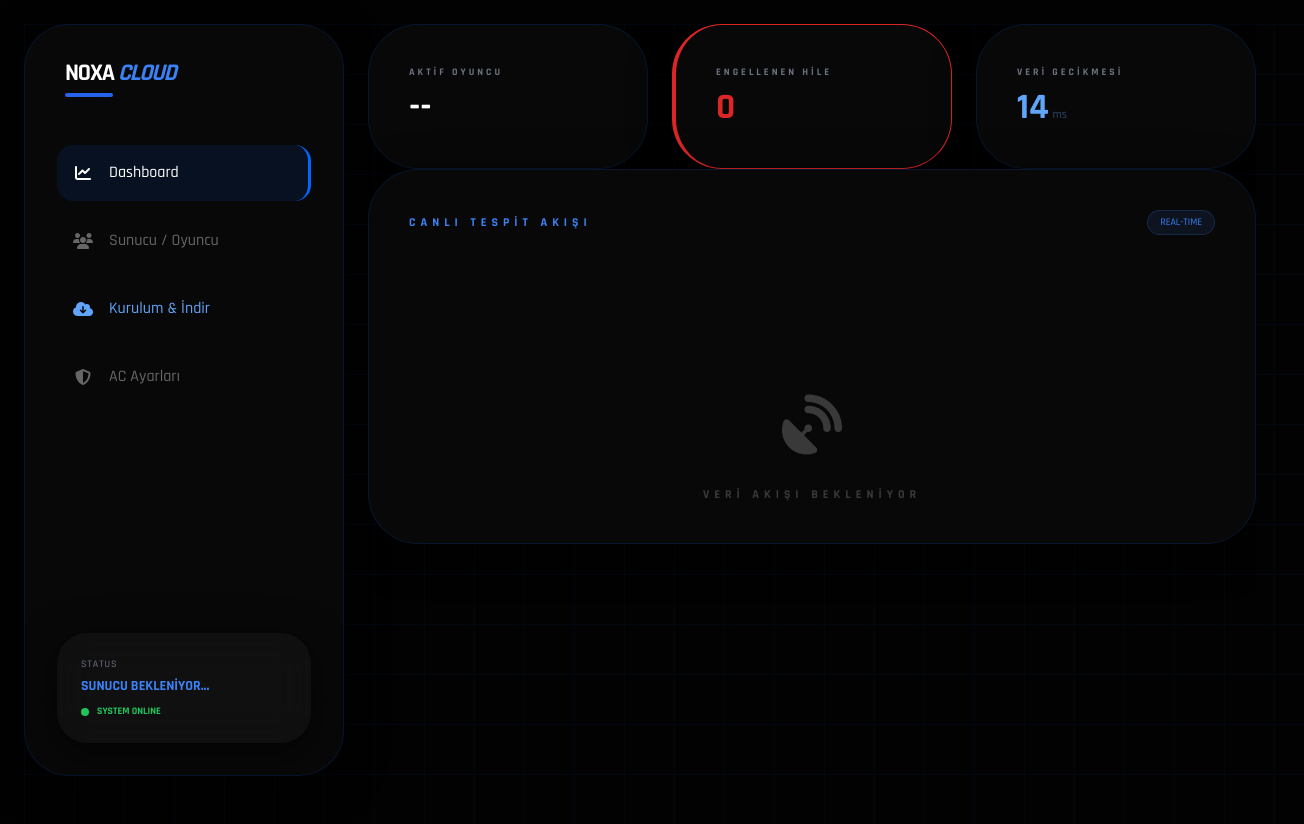
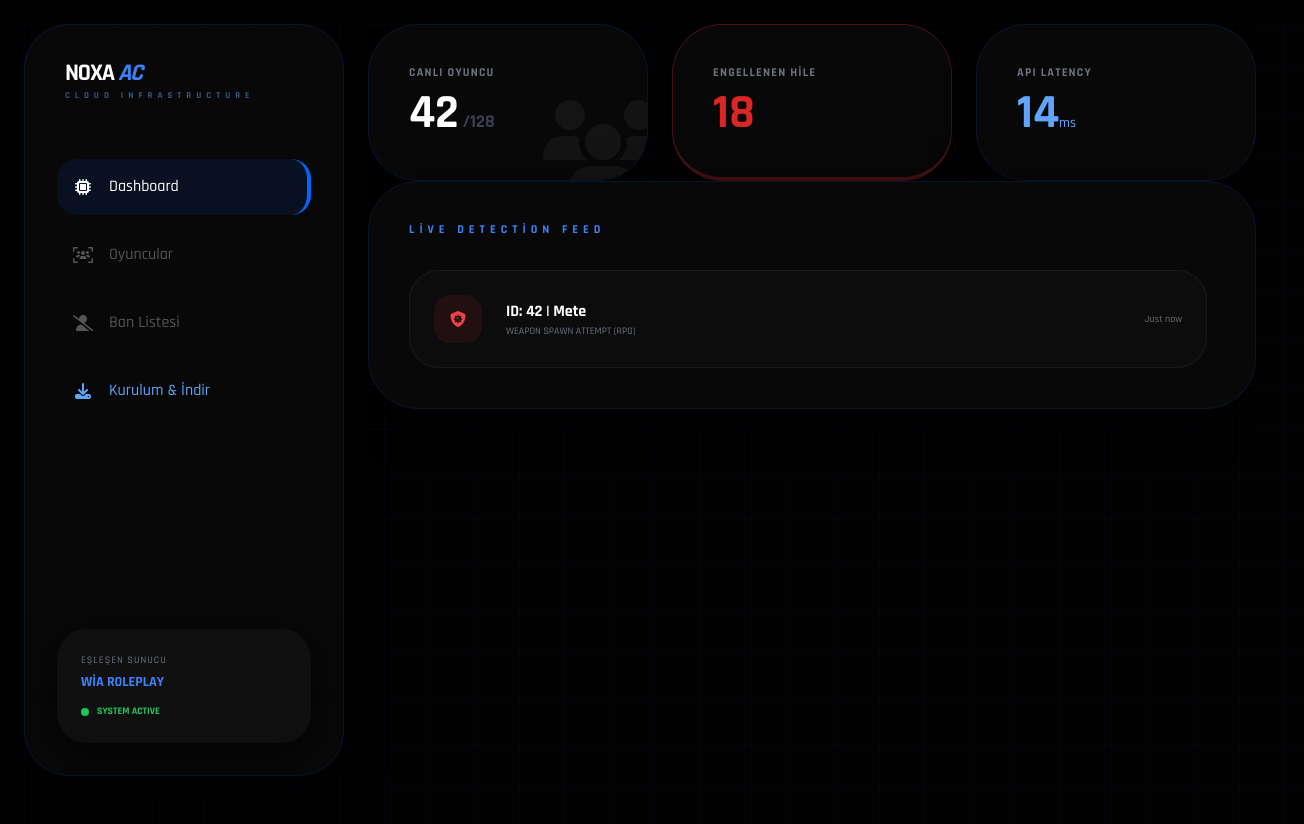
Before and after one commit to Metlofy/noxa-auth, a plain HTML site: page index.html in a window 1280 px wide. Both pictures are taken after a click on the button "Dashboard". Shown: the whole page, 1304 px wide, since content can reach past the window. After the commit the page ends 800 px from the top, so only its background shows below. Drawn offline with nearby package versions, Linux system fonts and the light colour scheme.

Commit message:
Update index.html

```diff
--- a/index.html
+++ b/index.html
@@ -2,64 +2,66 @@
 <html lang="tr">
 <head>
     <meta charset="UTF-8">
-    <title>Noxa Cloud | Management Dashboard</title>
+    <title>Noxa Cloud | Executive Panel</title>
     <script src="https://cdn.tailwindcss.com"></script>
     <link rel="stylesheet" href="https://cdnjs.cloudflare.com/ajax/libs/font-awesome/6.4.0/css/all.min.css">
     <style>
         @import url('https://fonts.googleapis.com/css2?family=Orbitron:wght@400;900&family=Rajdhani:wght@300;500;700&display=swap');
-        :root { --safir: #0066ff; --neon: #00d2ff; --dark: #020202; --card: rgba(10, 10, 10, 0.85); }
+        :root { --safir: #0066ff; --neon: #00d2ff; --dark: #020202; }
 
         body { background: var(--dark); color: white; font-family: 'Rajdhani', sans-serif; overflow: hidden; margin: 0; }
 
-        /* Arka Plan Grid Efekti */
-        body::before {
-            content: ''; position: absolute; width: 100%; height: 100%;
-            background-image: linear-gradient(rgba(0, 102, 255, 0.05) 1px, transparent 1px), linear-gradient(90deg, rgba(0, 102, 255, 0.05) 1px, transparent 1px);
-            background-size: 50px 50px; z-index: -1;
+        /* Arka Plan Hareketli Grid */
+        .bg-grid {
+            background-image: linear-gradient(rgba(0, 102, 255, 0.05) 1px, transparent 1px),
+                              linear-gradient(90deg, rgba(0, 102, 255, 0.05) 1px, transparent 1px);
+            background-size: 45px 45px;
+            height: 100vh; width: 100vw; position: fixed; z-index: -1;
         }
 
-        .glass { background: var(--card); backdrop-filter: blur(20px); border: 1px solid rgba(0, 102, 255, 0.15); box-shadow: 0 10px 40px rgba(0,0,0,0.6); }
+        .glass { background: rgba(10, 10, 10, 0.8); backdrop-filter: blur(20px); border: 1px solid rgba(0, 102, 255, 0.15); box-shadow: 0 10px 40px rgba(0,0,0,0.7); }
 
-        /* Sekme Animasyonları */
-        .tab-content { display: none; opacity: 0; transform: translateY(15px); transition: all 0.4s ease-out; }
-        .tab-content.active { display: block; opacity: 1; transform: translateY(0); }
+        /* Sekme Geçiş Efektleri */
+        .tab-content { display: none; }
+        .tab-content.active { display: block; animation: slideUp 0.5s ease-out forwards; }
 
-        .nav-btn { position: relative; transition: all 0.3s; color: #666; }
-        .nav-btn.active { color: white; background: rgba(0, 102, 255, 0.1); border-right: 3px solid var(--safir); }
-        .nav-btn:hover:not(.active) { color: #aaa; background: rgba(255,255,255,0.02); }
+        @keyframes slideUp { from { opacity: 0; transform: translateY(20px); } to { opacity: 1; transform: translateY(0); } }
 
-        .stat-card { transition: transform 0.3s; }
-        .stat-card:hover { transform: translateY(-5px); border-color: var(--safir); }
+        .nav-btn { transition: all 0.3s; color: #555; border-radius: 20px; }
+        .nav-btn.active { color: white; background: rgba(0, 102, 255, 0.1); border-right: 4px solid var(--safir); }
+
+        .status-dot { width: 8px; height: 8px; border-radius: 50%; display: inline-block; margin-right: 8px; }
     </style>
 </head>
-<body class="h-screen flex p-6 gap-6">
+<body class="flex p-6 gap-6 h-screen">
+    <div class="bg-grid"></div>
 
     <aside class="w-80 glass rounded-[45px] p-8 flex flex-col">
-        <div class="mb-12 px-2">
-            <h1 class="font-orbitron text-2xl font-black tracking-tighter">NOXA <span class="text-blue-500 italic">CLOUD</span></h1>
-            <div class="h-1 w-12 bg-blue-600 mt-1 rounded-full"></div>
+        <div class="mb-14 px-2">
+            <h1 class="font-orbitron text-2xl font-black tracking-tighter">NOXA <span class="text-blue-500 italic">AC</span></h1>
+            <p class="text-[9px] text-blue-400 tracking-[5px] uppercase opacity-50 font-bold">Cloud Infrastructure</p>
         </div>
 
         <nav class="flex-1 space-y-3">
-            <button onclick="switchTab('dash', this)" class="nav-btn active w-full flex items-center p-4 rounded-2xl">
-                <i class="fas fa-chart-line mr-4 w-5"></i> Dashboard
+            <button onclick="switchTab('dash', this)" class="nav-btn active w-full flex items-center p-4">
+                <i class="fas fa-microchip mr-4 w-5"></i> Dashboard
             </button>
-            <button onclick="switchTab('players', this)" class="nav-btn w-full flex items-center p-4 rounded-2xl">
-                <i class="fas fa-users mr-4 w-5"></i> Sunucu / Oyuncu
+            <button onclick="switchTab('players', this)" class="nav-btn w-full flex items-center p-4">
+                <i class="fas fa-users-viewfinder mr-4 w-5"></i> Oyuncular
             </button>
-            <button onclick="switchTab('install', this)" class="nav-btn w-full flex items-center p-4 rounded-2xl text-blue-400">
-                <i class="fas fa-cloud-arrow-down mr-4 w-5"></i> Kurulum & İndir
+            <button onclick="switchTab('bans', this)" class="nav-btn w-full flex items-center p-4">
+                <i class="fas fa-user-slash mr-4 w-5"></i> Ban Listesi
             </button>
-            <button onclick="switchTab('settings', this)" class="nav-btn w-full flex items-center p-4 rounded-2xl">
-                <i class="fas fa-shield-halved mr-4 w-5"></i> AC Ayarları
+            <button onclick="switchTab('install', this)" class="nav-btn w-full flex items-center p-4 text-blue-400">
+                <i class="fas fa-download mr-4 w-5"></i> Kurulum & İndir
             </button>
         </nav>
 
         <div class="mt-auto glass p-6 rounded-[30px] border-none bg-white/[0.03]">
-            <p class="text-[10px] text-gray-500 uppercase tracking-widest mb-1">Status</p>
-            <p id="srvStatus" class="font-bold text-sm text-blue-500">SUNUCU BEKLENİYOR...</p>
-            <div class="flex items-center mt-2 text-[10px] text-green-500 font-bold">
-                <span class="w-2 h-2 bg-green-500 rounded-full mr-2 animate-pulse"></span> SYSTEM ONLINE
+            <p class="text-[10px] text-gray-500 uppercase tracking-widest mb-1">Eşleşen Sunucu</p>
+            <p id="srvName" class="font-bold text-sm text-blue-500 uppercase">Wia Roleplay</p>
+            <div class="flex items-center mt-3 text-[10px] text-green-500 font-bold">
+                <span class="status-dot bg-green-500 animate-pulse"></span> SYSTEM ACTIVE
             </div>
         </div>
     </aside>
@@ -68,93 +70,96 @@
 
         <div id="tab-dash" class="tab-content active h-full flex flex-col gap-6">
             <div class="grid grid-cols-3 gap-6">
-                <div class="glass stat-card p-10 rounded-[50px]">
-                    <p class="text-[10px] text-gray-500 font-black uppercase tracking-[3px] mb-2">Aktif Oyuncu</p>
-                    <p class="text-4xl font-orbitron font-black text-white">--</p>
+                <div class="glass p-10 rounded-[50px] relative overflow-hidden group">
+                    <p class="text-xs text-gray-500 font-bold uppercase mb-2 tracking-widest">Canlı Oyuncu</p>
+                    <p class="text-5xl font-orbitron font-black">42<span class="text-lg text-gray-700 ml-1">/128</span></p>
+                    <i class="fas fa-users absolute -right-4 -bottom-4 text-8xl opacity-5 group-hover:scale-110 transition-transform"></i>
                 </div>
-                <div class="glass stat-card p-10 rounded-[50px] border-l-4 border-red-600">
-                    <p class="text-[10px] text-gray-500 font-black uppercase tracking-[3px] mb-2">Engellenen Hile</p>
-                    <p class="text-4xl font-orbitron font-black text-red-600">0</p>
+                <div class="glass p-10 rounded-[50px] border-b-4 border-red-600/30">
+                    <p class="text-xs text-gray-500 font-bold uppercase mb-2 tracking-widest">Engellenen Hile</p>
+                    <p class="text-5xl font-orbitron font-black text-red-600">18</p>
                 </div>
-                <div class="glass stat-card p-10 rounded-[50px]">
-                    <p class="text-[10px] text-gray-500 font-black uppercase tracking-[3px] mb-2">Veri Gecikmesi</p>
-                    <p class="text-4xl font-orbitron font-black text-blue-400">14<span class="text-xs font-normal opacity-40 ml-1">ms</span></p>
+                <div class="glass p-10 rounded-[50px]">
+                    <p class="text-xs text-gray-500 font-bold uppercase mb-2 tracking-widest">API Latency</p>
+                    <p class="text-5xl font-orbitron font-black text-blue-400">14<span class="text-sm font-normal">ms</span></p>
                 </div>
             </div>
 
-            <div class="glass flex-1 rounded-[50px] p-10 overflow-y-auto">
-                <div class="flex justify-between items-center mb-8">
-                    <h3 class="font-orbitron text-xs text-blue-500 font-bold tracking-[5px] uppercase">Canlı Tespit Akışı</h3>
-                    <span class="text-[10px] px-3 py-1 rounded-full bg-blue-500/10 text-blue-500 border border-blue-500/20">REAL-TIME</span>
-                </div>
-                <div id="logStream" class="space-y-4 opacity-20 text-center pt-32">
-                    <i class="fas fa-satellite-dish text-6xl mb-4 animate-pulse"></i>
-                    <p class="text-xs font-bold tracking-[5px] uppercase">Veri Akışı Bekleniyor</p>
+            <div class="glass flex-1 rounded-[50px] p-10 overflow-hidden flex flex-col">
+                <h3 class="font-orbitron text-xs text-blue-500 font-bold tracking-[5px] uppercase mb-8">Live Detection Feed</h3>
+                <div class="space-y-4 overflow-y-auto pr-2">
+                    <div class="flex items-center justify-between p-6 bg-white/[0.02] rounded-[30px] border border-white/5">
+                        <div class="flex items-center gap-6">
+                            <div class="w-12 h-12 rounded-2xl bg-red-600/10 flex items-center justify-center text-red-500"><i class="fas fa-shield-virus"></i></div>
+                            <div><p class="font-bold">ID: 42 | Mete</p><p class="text-[10px] text-gray-500 uppercase">Weapon Spawn Attempt (RPG)</p></div>
+                        </div>
+                        <span class="text-[10px] font-orbitron opacity-40">Just now</span>
+                    </div>
                 </div>
             </div>
         </div>
 
         <div id="tab-players" class="tab-content h-full">
+            <div class="glass rounded-[50px] p-12 h-full flex flex-col">
+                <h2 class="text-4xl font-orbitron font-black mb-8 uppercase tracking-tighter">Aktif <span class="text-blue-600">Oyuncular</span></h2>
+                <div class="grid grid-cols-2 gap-4">
+                    <div class="bg-white/5 p-6 rounded-3xl flex justify-between items-center border border-white/5">
+                        <div class="flex items-center gap-4">
+                            <div class="w-10 h-10 rounded-full bg-blue-600/20 flex items-center justify-center">1</div>
+                            <p class="font-bold">xSquze (Mete)</p>
+                        </div>
+                        <button class="text-xs font-bold text-red-500 bg-red-500/10 px-4 py-2 rounded-xl">BANLA</button>
+                    </div>
+                </div>
+            </div>
+        </div>
+
+        <div id="tab-bans" class="tab-content h-full">
             <div class="glass rounded-[50px] p-12 h-full">
-                <h2 class="text-4xl font-orbitron font-black mb-8">Oyuncu <span class="text-blue-600">Yönetimi</span></h2>
-                <div class="text-center py-20 opacity-30 border-2 border-dashed border-white/5 rounded-[40px]">
-                    <p>Henüz aktif bir sunucu bağlantısı yok.</p>
+                <h2 class="text-4xl font-orbitron font-black mb-8 uppercase tracking-tighter">Yasaklı <span class="text-red-600">Veritabanı</span></h2>
+                <div class="overflow-x-auto">
+                    <table class="w-full text-left">
+                        <tr class="text-gray-500 text-xs uppercase tracking-widest border-b border-white/5">
+                            <th class="pb-4">Oyuncu</th>
+                            <th class="pb-4">Sebep</th>
+                            <th class="pb-4">Tarih</th>
+                        </tr>
+                        <tr class="border-b border-white/5">
+                            <td class="py-4 font-bold text-sm">Hileci_01</td>
+                            <td class="py-4 text-xs text-red-400 italic">Trigger Event Manipulation</td>
+                            <td class="py-4 text-xs opacity-50">18.04.2026</td>
+                        </tr>
+                    </table>
                 </div>
             </div>
         </div>
 
         <div id="tab-install" class="tab-content h-full">
             <div class="glass rounded-[50px] p-12 h-full flex flex-col items-center justify-center text-center">
-                <div class="w-24 h-24 bg-blue-600/10 rounded-full flex items-center justify-center mb-8 border border-blue-500/20">
+                <div class="w-24 h-24 bg-blue-600/10 rounded-full flex items-center justify-center mb-8 pulse-blue">
                     <i class="fas fa-cloud-arrow-down text-4xl text-blue-500"></i>
                 </div>
-                <h2 class="text-5xl font-orbitron font-black mb-4 uppercase">Sistemi Kur</h2>
-                <p class="text-gray-500 mb-12 max-w-xl">Noxa Cloud korumasını başlatmak için güncel dosyaları indirip sunucuna yükle. Lisansın bu işlemden sonra sunucunla eşleşecektir.</p>
+                <h2 class="text-5xl font-orbitron font-black mb-4 uppercase">NOXA CLOUD KURULUM</h2>
+                <p class="text-gray-500 mb-12 max-w-xl text-lg">Bu lisans aktif. Sunucunu korumaya başlamak için aşağıdaki butondan dosyaları indir ve kurulum rehberini takip et.</p>
 
-                <div class="flex gap-4">
-                    <a href="https://drive.google.com/drive/folders/1hm9s77eLZVQvVrTbLIT9bg_ltRjAEoSP?usp=sharing" target="_blank"
-                       class="bg-blue-600 hover:bg-blue-700 py-6 px-16 rounded-[30px] font-bold text-xl transition-all hover:scale-105 shadow-xl shadow-blue-600/20">
-                        <i class="fas fa-download mr-3"></i> NOXA_AC_V2.ZIP
-                    </a>
-                </div>
-            </div>
-        </div>
-
-        <div id="tab-settings" class="tab-content h-full">
-            <div class="glass rounded-[50px] p-12 h-full">
-                <h2 class="text-4xl font-orbitron font-black mb-8">Kritik <span class="text-blue-600">Ayarlar</span></h2>
-                <div class="grid grid-cols-2 gap-6">
-                    <div class="bg-white/5 p-8 rounded-3xl border border-white/5">
-                        <h4 class="font-bold mb-4">Anti-Aimbot Sensitivity</h4>
-                        <input type="range" class="w-full accent-blue-600">
-                    </div>
-                    <div class="bg-white/5 p-8 rounded-3xl border border-white/5">
-                        <h4 class="font-bold mb-4">Auto-Ban System</h4>
-                        <div class="w-14 h-7 bg-blue-600 rounded-full relative"><div class="w-5 h-5 bg-white rounded-full absolute right-1 top-1"></div></div>
-                    </div>
-                </div>
+                <a href="https://drive.google.com/drive/folders/1hm9s77eLZVQvVrTbLIT9bg_ltRjAEoSP?usp=sharing" target="_blank"
+                   class="bg-blue-600 hover:bg-blue-700 py-6 px-20 rounded-[35px] font-bold text-2xl transition-all hover:scale-105 shadow-2xl shadow-blue-600/20">
+                   <i class="fas fa-download mr-4"></i> ANTICHEAT İNDİR
+                </a>
             </div>
         </div>
 
     </main>
 
     <script>
-        function switchTab(tabName, btn) {
-            // Tüm içerikleri gizle
-            document.querySelectorAll('.tab-content').forEach(tab => {
-                tab.classList.remove('active');
-            });
+        function switchTab(id, btn) {
+            // Tüm sekmeleri kapat
+            document.querySelectorAll('.tab-content').forEach(t => t.classList.remove('active'));
+            // Tüm butonları pasif yap
+            document.querySelectorAll('.nav-btn').forEach(b => b.classList.remove('active'));
 
-            // Tüm butonların aktifliğini kaldır
-            document.querySelectorAll('.nav-btn').forEach(b => {
-                b.classList.remove('active');
-            });
-
-            // Seçilen içeriği göster
-            const targetTab = document.getElementById('tab-' + tabName);
-            targetTab.classList.add('active');
-
-            // Seçilen butonu aktif yap
+            // Seçileni aç
+            document.getElementById('tab-' + id).classList.add('active');
             btn.classList.add('active');
         }
     </script>
```
